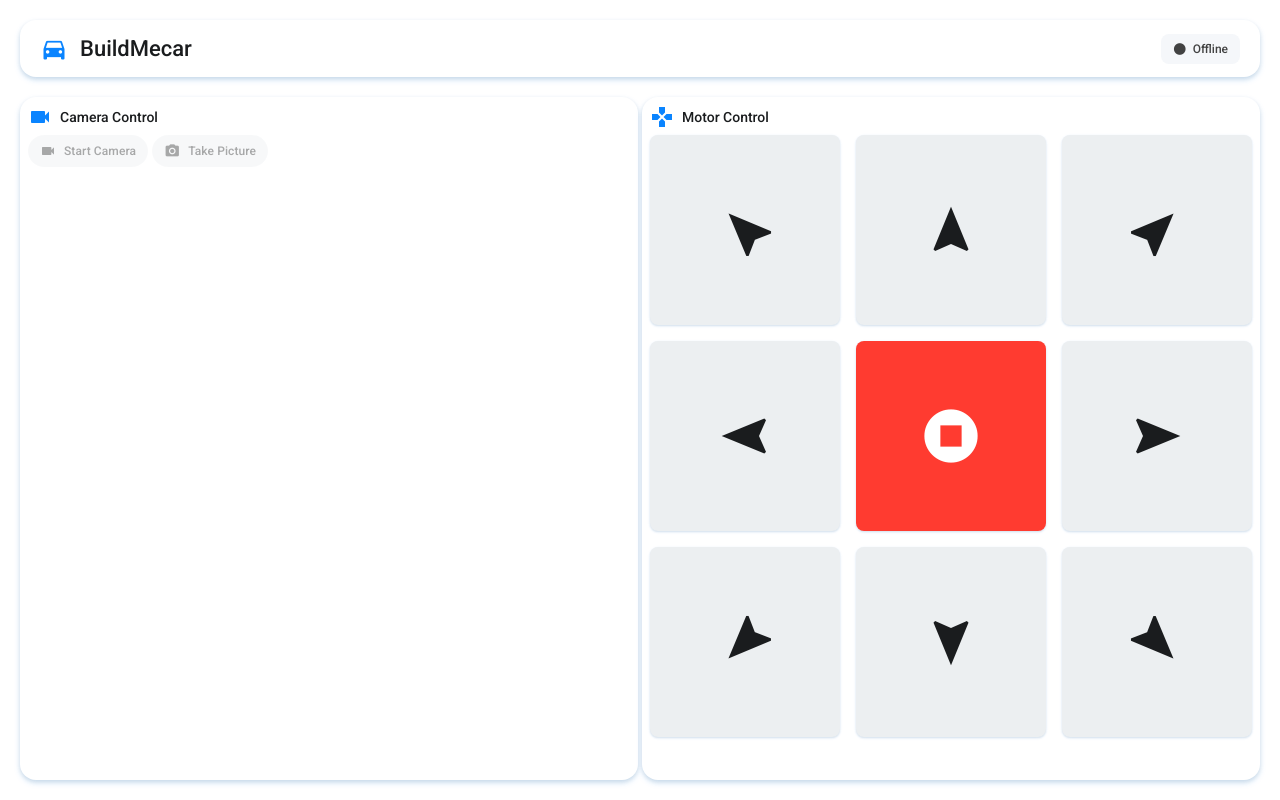
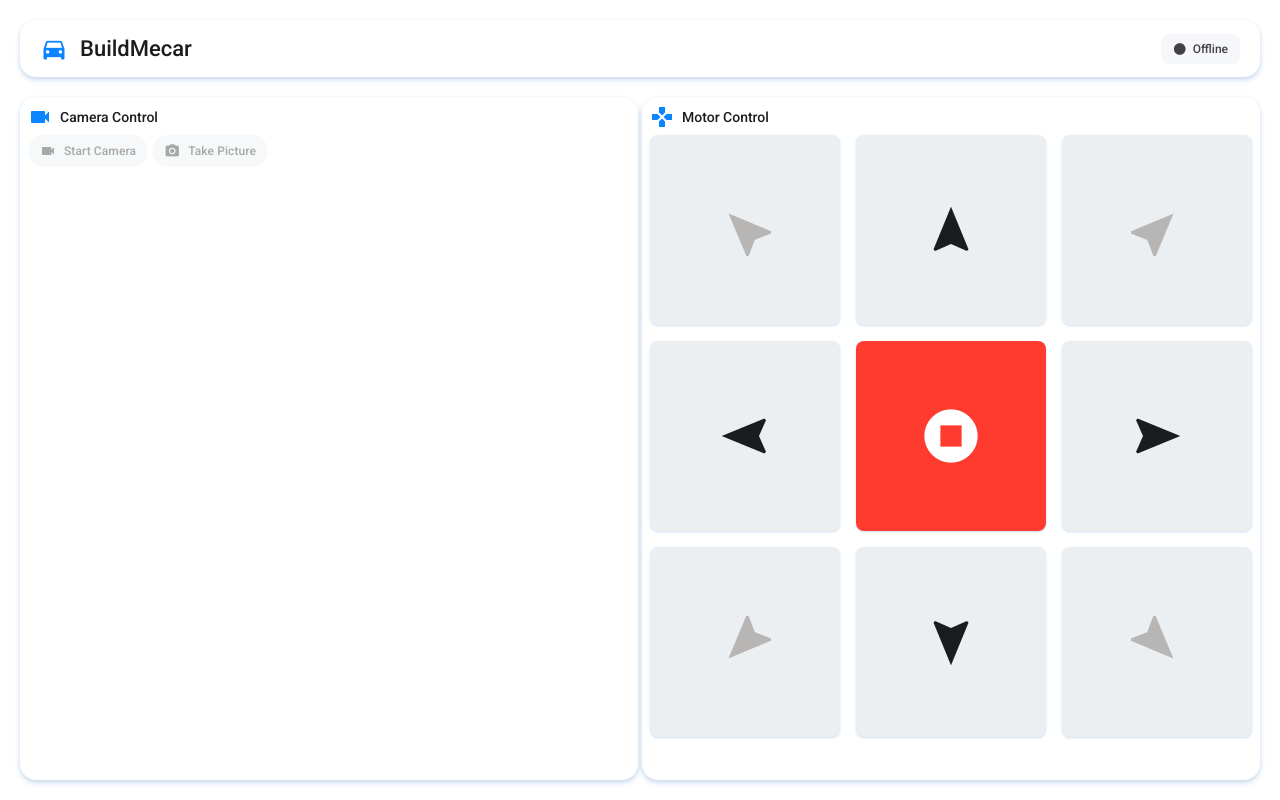
Before and after one commit to LudwikBielczynski/buildme-car, a Flask app: page / in a window 1280 px wide. Run offline with Flask 3, Linux system fonts and the light colour scheme.

Commit message:
feat: Correct colors

```diff
--- a/src/buildmecar/static/style.css
+++ b/src/buildmecar/static/style.css
@@ -265,6 +265,10 @@ body {
     color: var(--md-sys-color-on-secondary-container);
 }
 
+.motor-btn .material-icons.diagonal {
+    color: #b8b5b5;
+}
+
 #ic-stop {
     background: var(--md-sys-color-error);
 }
--- a/src/buildmecar/templates/index.jinja
+++ b/src/buildmecar/templates/index.jinja
@@ -173,13 +173,13 @@
 
                 <div class="motor-grid">
                     <button class="motor-btn" id="ic-left-up">
-                        <span class="material-icons" style="transform: rotate(315deg);">navigation</span>
+                        <span class="material-icons diagonal" style="transform: rotate(315deg);">navigation</span>
                     </button>
                     <button class="motor-btn" id="ic-up">
                         <span class="material-icons" style="transform: rotate(0deg);">navigation</span>
                     </button>
                     <button class="motor-btn" id="ic-right-up">
-                        <span class="material-icons" style="transform: rotate(45deg);">navigation</span>
+                        <span class="material-icons diagonal" style="transform: rotate(45deg);">navigation</span>
                     </button>
 
                     <button class="motor-btn" id="ic-left">
@@ -193,13 +193,13 @@
                     </button>
 
                     <button class="motor-btn" id="ic-left-down">
-                        <span class="material-icons" style="transform: rotate(225deg);">navigation</span>
+                        <span class="material-icons diagonal" style="transform: rotate(225deg);">navigation</span>
                     </button>
                     <button class="motor-btn" id="ic-down">
                         <span class="material-icons" style="transform: rotate(180deg);">navigation</span>
                     </button>
                     <button class="motor-btn" id="ic-right-down">
-                        <span class="material-icons" style="transform: rotate(135deg);">navigation</span>
+                        <span class="material-icons diagonal" style="transform: rotate(135deg);">navigation</span>
                     </button>
                 </div>
             </div>
```
